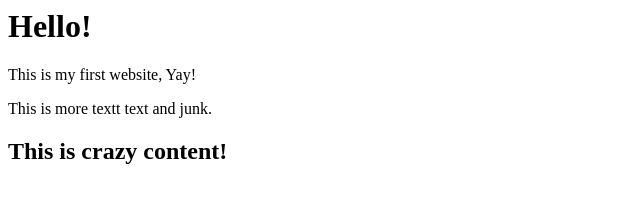
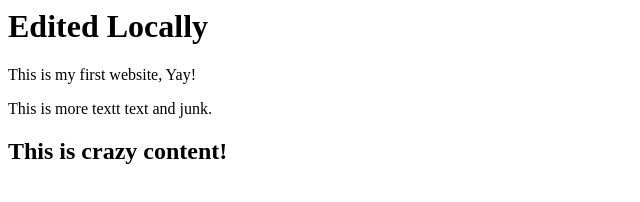
Before and after one commit to KarenMendozaGarza/intro-to-github, a plain HTML site: page index.html in a window 1280 px wide. Shown: the whole page, without its empty margins (0-640 px from the left). Drawn offline with Linux system fonts and the light colour scheme.

Commit message:
Edit the local <h1>

```diff
--- a/index.html
+++ b/index.html
@@ -1,4 +1,4 @@
-<h1>Hello!</h1>
+<h1>Edited Locally</h1>
 
 <p>This is my first website, Yay!</p>
 
```
